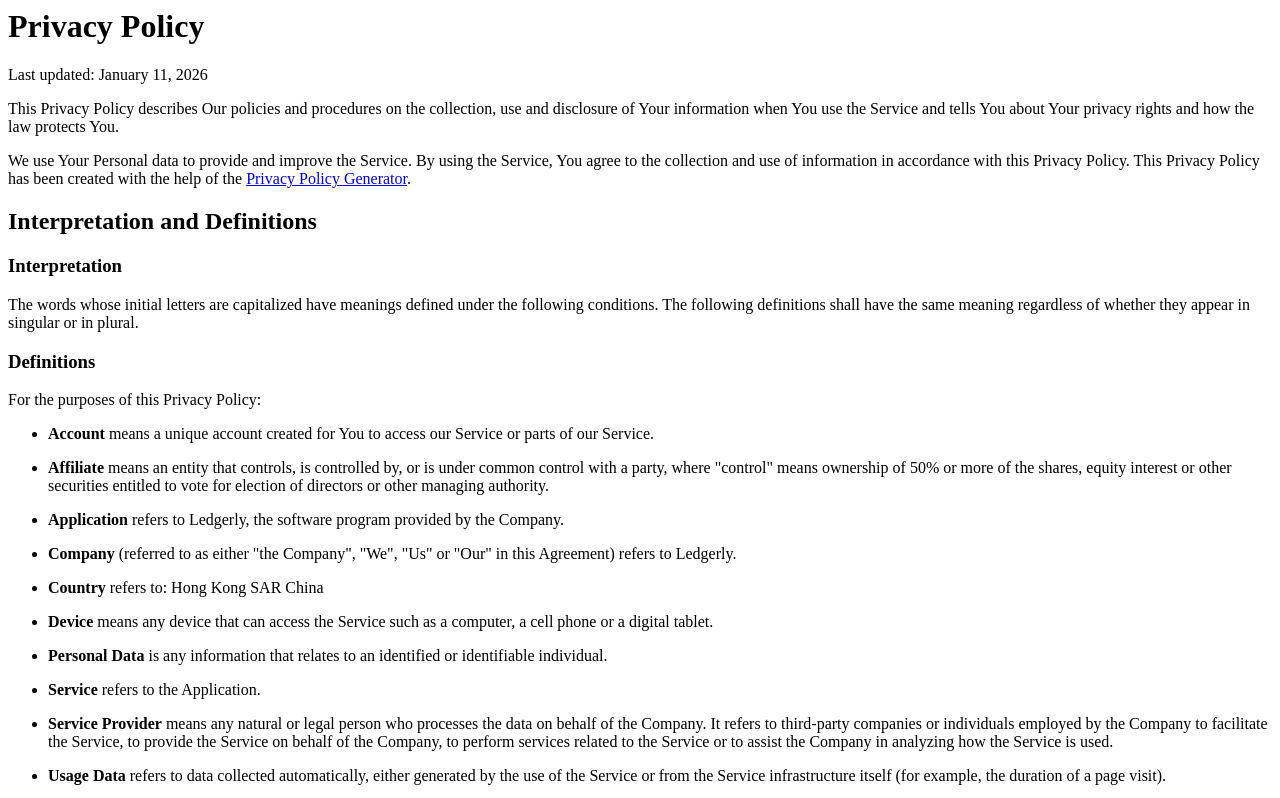
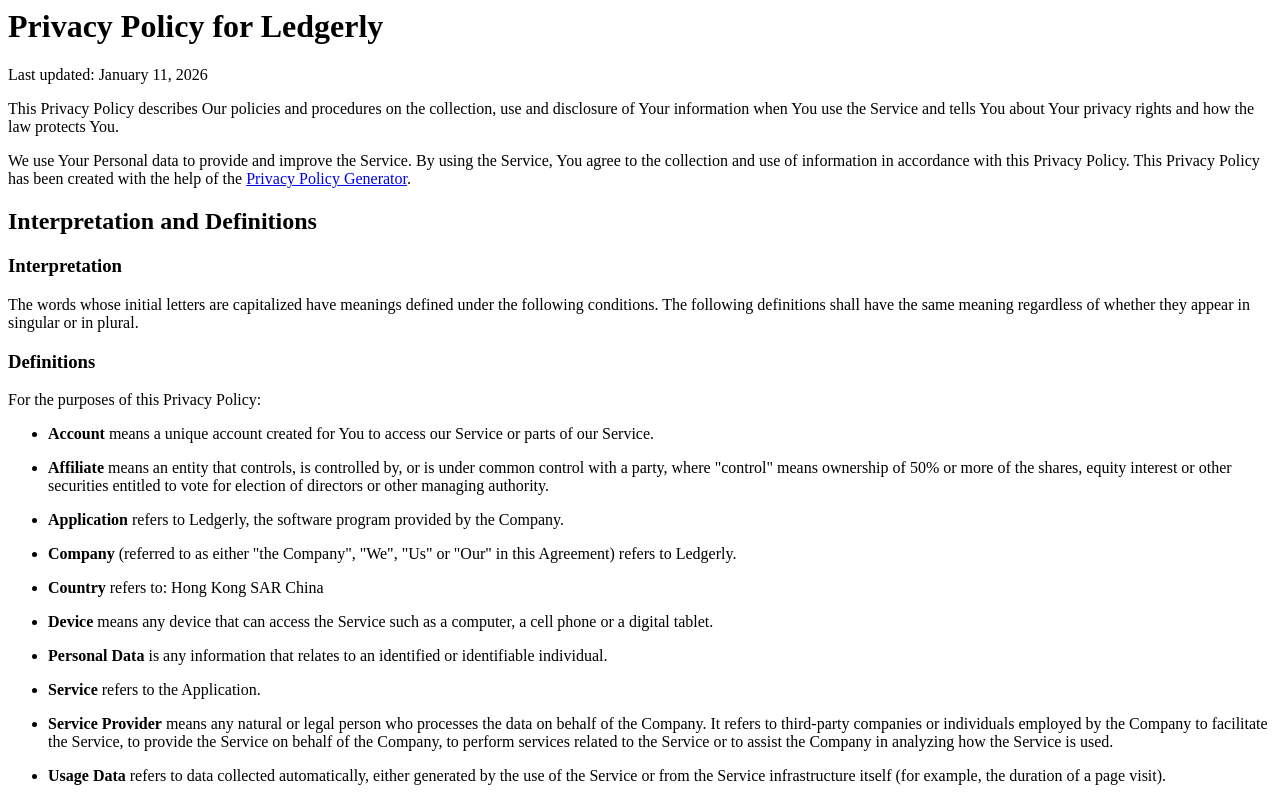
Before and after one commit to smilecoding360/ledgerlyprivacypolicy, a plain HTML site: page index.html in a window 1280 px wide. Shown: the top 798 px of the page. Drawn offline with Linux system fonts and the light colour scheme.

Commit message:
update header

```diff
--- a/index.html
+++ b/index.html
@@ -1,4 +1,4 @@
-<h1>Privacy Policy</h1>
+<h1>Privacy Policy for Ledgerly</h1>
 <p>Last updated: January 11, 2026</p>
 <p>This Privacy Policy describes Our policies and procedures on the collection, use and disclosure of Your information when You use the Service and tells You about Your privacy rights and how the law protects You.</p>
 <p>We use Your Personal data to provide and improve the Service. By using the Service, You agree to the collection and use of information in accordance with this Privacy Policy. This Privacy Policy has been created with the help of the <a href="https://www.termsfeed.com/privacy-policy-generator/" target="_blank">Privacy Policy Generator</a>.</p>
```
